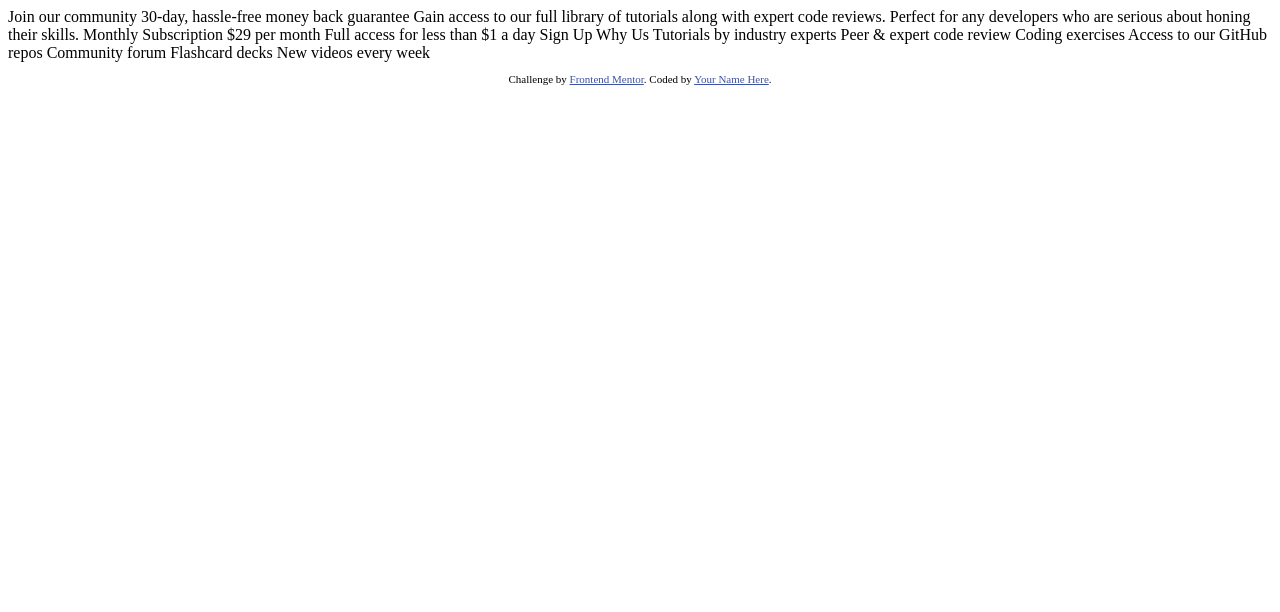
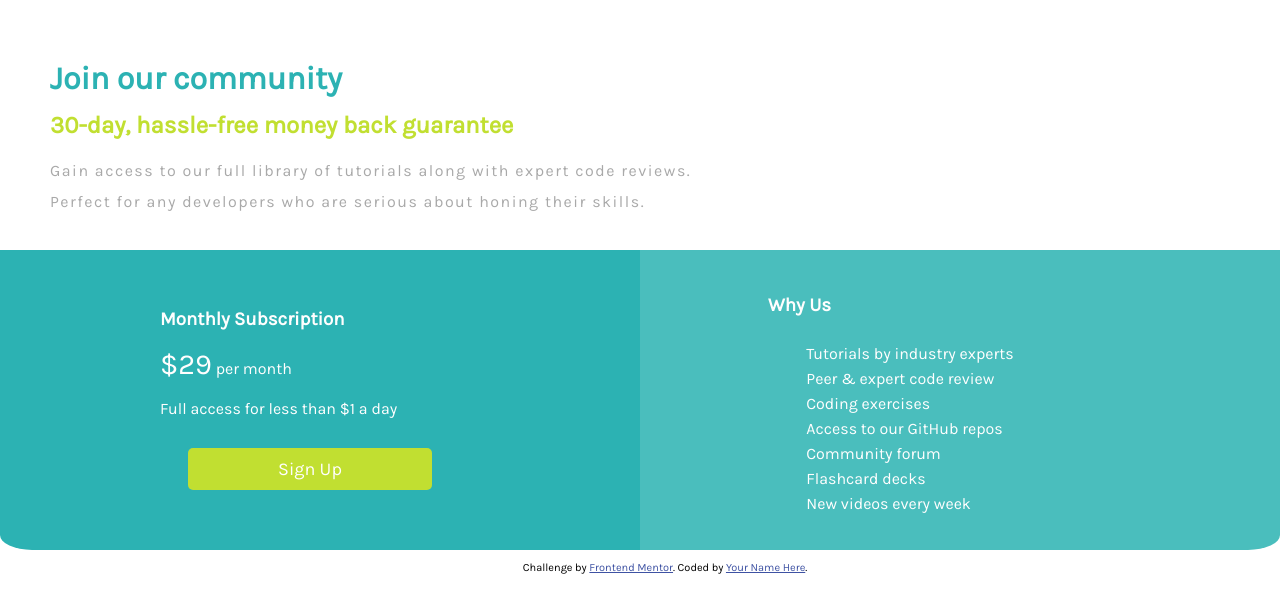
Before and after one commit to jhepaguio/coding-challenge-Single-Price-Grid-Component-, a plain HTML site: page index.html in a window 1280 px wide. Drawn offline with Linux system fonts and the light colour scheme.

Commit message:
Add files via upload

```diff
--- a/index.html
+++ b/index.html
@@ -2,10 +2,11 @@
 <html lang="en">
 <head>
   <meta charset="UTF-8">
-  <meta name="viewport" content="width=device-width, initial-scale=1.0"> <!-- displays site properly based on user's device -->
+  <meta name="viewport" content="width=device-width, initial-scale=1.0">
 
   <link rel="icon" type="image/png" sizes="32x32" href="./images/favicon-32x32.png">
-
+  <link rel="stylesheet" href="styles.css">
+  <link href="https://fonts.googleapis.com/css?family=Karla&display=swap" rel="stylesheet">
   <title>Frontend Mentor | Single Price Grid Component</title>
 
   <!-- Feel free to remove these styles or customise in your own stylesheet 👍 -->
@@ -14,31 +15,52 @@
     .attribution a { color: hsl(228, 45%, 44%); }
   </style>
 </head>
+
 <body>
-  Join our community
+  <div class="top-half">
+    <h1>  Join our community </h1>
 
-  30-day, hassle-free money back guarantee
 
+    <h2 class="subtitle">30-day, hassle-free money back guarantee</h2>
+
+    <p class="top-description">
       Gain access to our full library of tutorials along with expert code reviews.
+    </p>
+    <p class="top-description">
       Perfect for any developers who are serious about honing their skills.
+    </p>
+  </div>
 
-  Monthly Subscription
-
-  &dollar;29 per month
-
+  <div class="second-half">
+    <div class="left-info-box">
+      <h3 class="left-box-header">Monthly Subscription</h3>
+      <div class="l-box-description">
+          <span class="price">&dollar;29</span> per month
+        <br>
           Full access for less than &dollar;1 a day
-
-  Sign Up
-
-  Why Us
-
+      </div>
+          <a href="#" class="button-icon">Sign Up</a>
+    </div>
+    <div class="right-info-box">
+    <h3 class="right-box-header">Why Us</h3>
+      <div class="r-box-description">
+        <br>
           Tutorials by industry experts
+        <br>
           Peer &amp; expert code review
+        <br>
           Coding exercises
+        <br>
           Access to our GitHub repos
+        <br>
           Community forum
+        <br>
           Flashcard decks
+        <br>
           New videos every week
+      </div>
+    </div>
+  </div>
 
   <footer>
     <p class="attribution">
--- /dev/null
+++ b/styles.css
@@ -0,0 +1,107 @@
+body {
+  font-family: 'Karla', sans-serif;
+  border-left: 0;
+  margin: 0;
+}
+
+h1 {
+  padding: 50px 0 0 50px;
+  color: #2CB2B3;
+}
+
+.subtitle {
+  padding: 10px 0 10px 50px;
+  color: #C1DF31;
+}
+
+p {
+  padding-left: 50px;
+}
+
+.top-description {
+  letter-spacing: 1.5px;
+  line-height: 15px;
+  color: #A9A9A9;
+}
+
+.top-half {
+  border-top-left-radius: 5%;
+  border-top-right-radius: 5%;
+  line-height: 15px;
+  padding-bottom: 25px;
+}
+
+.second-half {
+  display: flex;
+}
+
+.left-info-box {
+  background-color: #2CB2B3;
+  width: 50%;
+  height: 300px;
+  text-align: center;
+  line-height: 50px;
+  display: inline-block;
+  color:#FFFEFE;
+  border-bottom-left-radius: 5%;
+}
+
+.left-box-header {
+  padding-top: 25px;
+  text-align: justify;
+  margin-bottom: 0;
+  padding-left: 25%;
+  padding-bottom: 0;
+}
+
+.l-box-description {
+  line-height: 40px;
+  text-align: justify;
+  padding-left: 25%;
+  padding-bottom: 15px;
+}
+
+.right-info-box {
+  background-color:#4ABEBD;
+  width: 50%;
+  height: 300px;
+  text-align: center;
+  color:#FFFEFE;
+  border-bottom-right-radius: 5%;
+}
+
+.right-box-header {
+  padding-top: 25px;
+  text-align: justify;
+  margin-bottom: 0;
+  padding-left: 20%;
+}
+
+.r-box-description {
+  display: inline-block;
+  text-align: justify;
+  line-height: 25px;
+  padding-bottom: 25px;
+  position: relative;
+  right: 50px;
+}
+
+.price {
+  font-size: 29px;
+}
+
+.button-icon {
+  background-color: #C1DF31;
+  width: 300px;
+  text-align: center;
+  color: #FFFEFE;
+  padding: 10px 90px;
+  border-radius: 5px;
+  margin: 0 auto;
+  margin-top: 35px;
+  text-decoration: none;
+  font-size: 18px;
+  position: relative;
+  right:10px
+
+}
```
Lines whose indentation alone changed are shown as unchanged.
